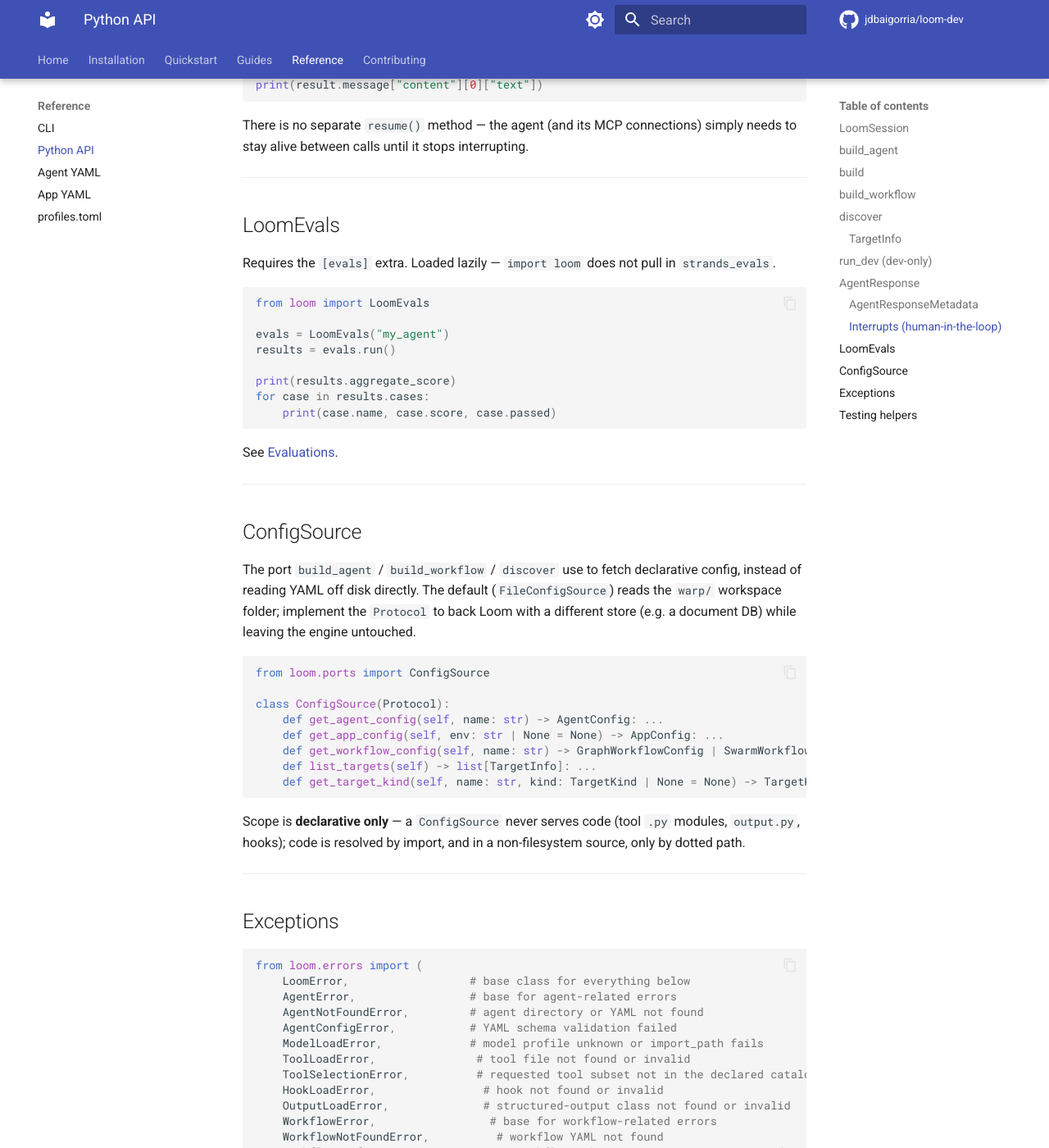
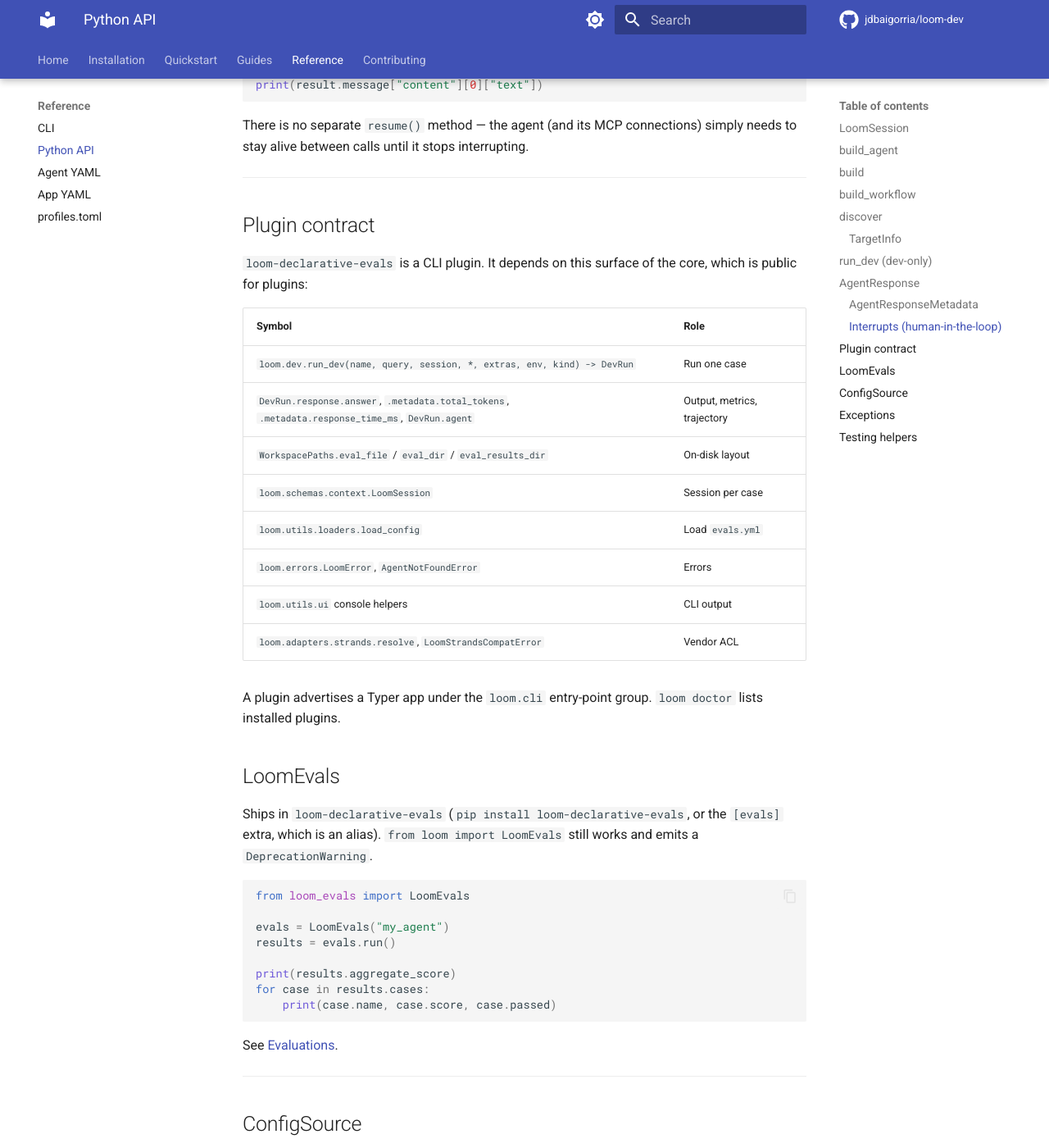
Before and after one commit to jdbaigorria/loom-dev, an MkDocs documentation site: the page built from docs/reference/python-api.md, in a window 1280 px wide and 1400 px high, scrolled down 5094 px. Shown: the whole window at 82% size. Built offline with MkDocs 1.6.1 and Material for MkDocs 9.7.7, drawn with Linux system fonts in a browser that asks for light colours; comment, search, counter and statistics services are not loaded; some of the changed text lies outside the part shown.

Commit message:
docs: document loom-declarative-evals and the plugin contract
Co-authored-by: Cursor <cursoragent@cursor.com>

````diff
--- a/docs/reference/python-api.md
+++ b/docs/reference/python-api.md
@@ -11,9 +11,9 @@ from loom import (
     build_workflow,    # by name: build_workflow(name, session) -> (Graph/Swarm, node_agents)
     discover,          # catalog: discover() -> list[TargetInfo]
     TargetInfo,        # a buildable target (name, kind, description)
-    LoomEvals,         # evaluation runner — lazy, needs the [evals] extra
     LoomSession,       # execution identity (session_id, user_id)
 )
+from loom_evals import LoomEvals   # evaluation runner — package loom-declarative-evals
 from loom.dev import run_dev          # dev-only one-shot executor
 from loom.errors import LoomError, AgentNotFoundError, ...   # public exception surface
 from loom.ports import ConfigSource    # config-source seam (inject a source)
@@ -222,12 +222,29 @@ There is no separate `resume()` method — the agent (and its MCP connections) s
 
 ---
 
+## Plugin contract
+
+`loom-declarative-evals` is a CLI plugin. It depends on this surface of the core, which is public for plugins:
+
+| Symbol | Role |
+|---|---|
+| `loom.dev.run_dev(name, query, session, *, extras, env, kind) -> DevRun` | Run one case |
+| `DevRun.response.answer`, `.metadata.total_tokens`, `.metadata.response_time_ms`, `DevRun.agent` | Output, metrics, trajectory |
+| `WorkspacePaths.eval_file` / `eval_dir` / `eval_results_dir` | On-disk layout |
+| `loom.schemas.context.LoomSession` | Session per case |
+| `loom.utils.loaders.load_config` | Load `evals.yml` |
+| `loom.errors.LoomError`, `AgentNotFoundError` | Errors |
+| `loom.utils.ui` console helpers | CLI output |
+| `loom.adapters.strands.resolve`, `LoomStrandsCompatError` | Vendor ACL |
+
+A plugin advertises a Typer app under the `loom.cli` entry-point group. `loom doctor` lists installed plugins.
+
 ## LoomEvals
 
-Requires the `[evals]` extra. Loaded lazily — `import loom` does not pull in `strands_evals`.
+Ships in `loom-declarative-evals` (`pip install loom-declarative-evals`, or the `[evals]` extra, which is an alias). `from loom import LoomEvals` still works and emits a `DeprecationWarning`.
 
 ```python
-from loom import LoomEvals
+from loom_evals import LoomEvals
 
 evals = LoomEvals("my_agent")
 results = evals.run()
````
Also changed, not shown: CHANGELOG.md (+9 -0 lines), CONTRIBUTING.md (+4 -6 lines), README.md (+1 -1 lines), docs/contributing.md (+4 -6 lines), docs/guides/evals.md (+4 -3 lines), docs/index.md (+1 -1 lines), docs/installation.md (+1 -1 lines), docs/reference/cli.md (+1 -1 lines), packages/loom-evals/README.md (added, +15 -0 lines), 1 other file.
